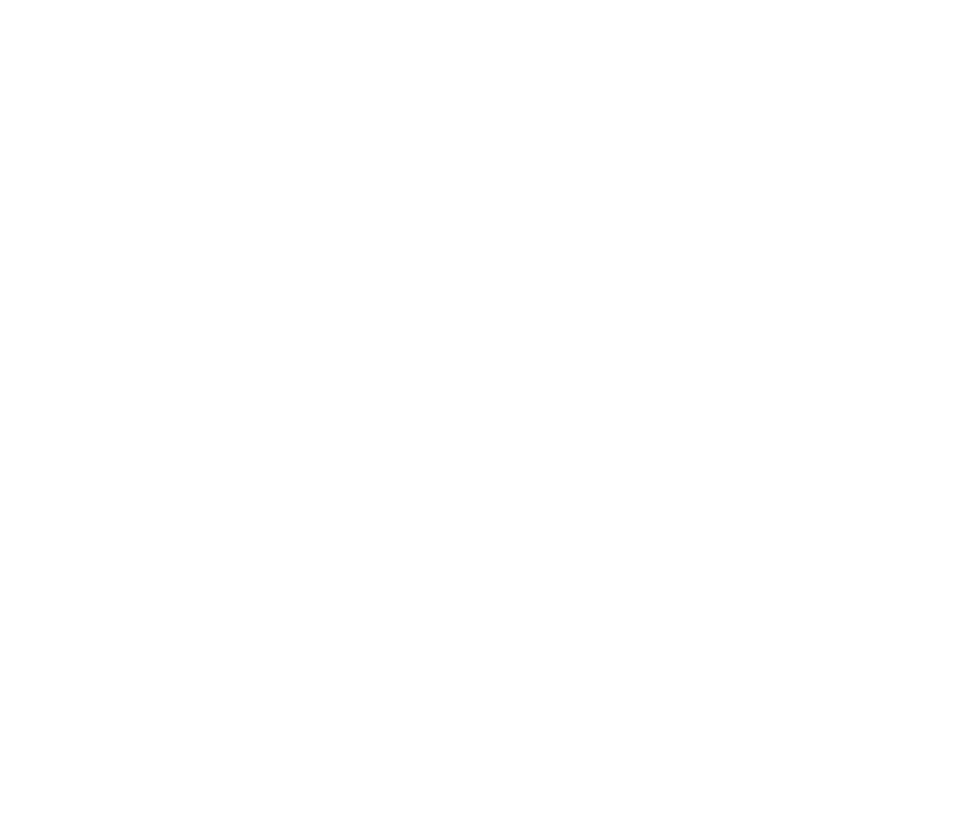
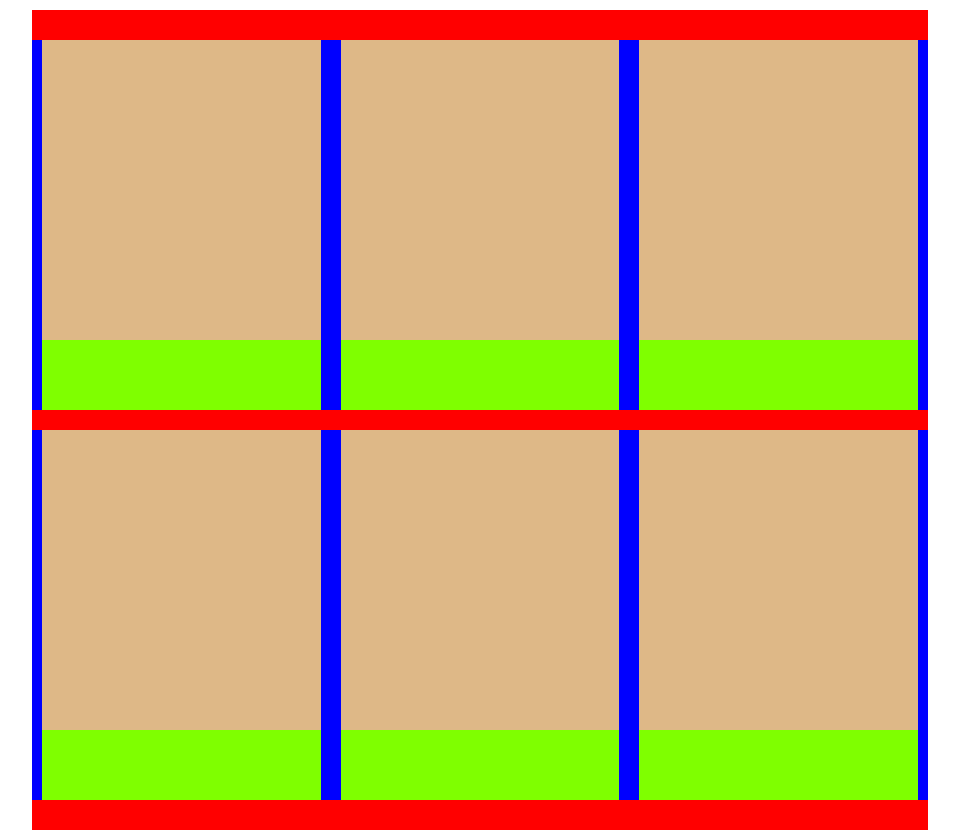
Before and after one commit to Marcotexcode/htmlcss-shop, a plain HTML site: page index.html in a window 1280 px wide. Shown: the whole page, without its empty margins (160-1119 px from the left). Before the commit the page ends 800 px from the top, so only its background shows below. Drawn offline with Linux system fonts and the light colour scheme.

Commit message:
add: layout

```diff
--- a/css/style.css
+++ b/css/style.css
@@ -0,0 +1,91 @@
+
+*{
+    margin: 0;
+    padding: 0;
+    box-sizing: border-box;
+
+
+}
+
+.clearfix:after {
+    content: "";
+    display: table;
+    clear: both;
+  }
+
+
+.container {
+    width: 70%;
+    margin: 10px auto;
+    padding: 10px 0;
+}
+
+.container-box{
+    width: 100%;
+    margin: 20px 0;
+}
+
+.box {
+    margin: 0px 10px 0px 10px;
+    float: left;
+    width: calc(100% / 3 - 10px - 10px );
+}
+
+
+
+
+
+/* immagine del box */
+
+.box-img {
+
+}
+
+
+
+
+
+
+
+
+/* testo de box */
+
+.box-text {
+
+}
+
+
+
+
+
+
+
+
+
+/* debug */
+
+.debug .container {
+    background-color: red;
+}
+
+.debug .container-box{
+    height: 370px;
+    background-color: blue;
+}
+
+.debug .box {
+    height:370px ;
+    background-color: aquamarine;
+}
+
+.debug .box-img {
+    width: 100%;
+    height: 300px;
+    background-color: burlywood;
+}
+
+.debug .box-text {
+    background-color: chartreuse;
+    width: 100%;
+    height: 70px;
+}
--- a/index.html
+++ b/index.html
@@ -7,13 +7,33 @@
     <link rel="stylesheet" href="css/style.css">
     <title>Shop</title>
 </head>
-<body>
+<body class="debug">
     <!-- inizio contenitore -->
     <div class="container">
 
-        <!-- inizio contenitore box -->
-        <section class="container-box">
+        <!-- inizio contenitore box 1 -->
+        <section class="container-box clearfix">
+
             <!-- inizio box 1 -->
+            <div class="box">
+
+                <!-- inizio immagine del box  -->
+                <div class="box-img">
+
+
+                </div>
+                <!-- fine immagine del box -->
+
+                <!-- inizio testo de box  -->
+                <div class="box-text">
+
+                </div>
+                <!-- fine testo del box  -->
+
+            </div>
+            <!-- fine box 1 -->
+
+            <!-- inizio box 2 -->
             <div class="box">
 
                 <!-- inizio immagine del box  -->
@@ -29,9 +49,95 @@
                 <!-- fine testo del box  -->
 
             </div>
+            <!-- fine box 2 -->
+
+            <!-- inizio box 3 -->
+            <div class="box">
+
+                <!-- inizio immagine del box  -->
+                <div class="box-img">
+
+                </div>
+                <!-- fine immagine del box -->
+
+                <!-- inizio testo de box  -->
+                <div class="box-text">
+
+                </div>
+                <!-- fine testo del box  -->
+
+            </div>
+            <!-- fine box 3 -->
+
+        </section>
+        <!-- fine conenitore box 1-->
+
+
+
+        <!-- inizio contenitore box 1 -->
+        <section class="container-box clearfix">
+
+            <!-- inizio box 1 -->
+            <div class="box">
+
+                <!-- inizio immagine del box  -->
+                <div class="box-img">
+
+
+                </div>
+                <!-- fine immagine del box -->
+
+                <!-- inizio testo de box  -->
+                <div class="box-text">
+
+                </div>
+                <!-- fine testo del box  -->
+
+            </div>
             <!-- fine box 1 -->
+
+            <!-- inizio box 2 -->
+            <div class="box">
+
+                <!-- inizio immagine del box  -->
+                <div class="box-img">
+
+                </div>
+                <!-- fine immagine del box -->
+
+                <!-- inizio testo de box  -->
+                <div class="box-text">
+
+                </div>
+                <!-- fine testo del box  -->
+
+            </div>
+            <!-- fine box 2 -->
+
+            <!-- inizio box 3 -->
+            <div class="box">
+
+                <!-- inizio immagine del box  -->
+                <div class="box-img">
+
+                </div>
+                <!-- fine immagine del box -->
+
+                <!-- inizio testo de box  -->
+                <div class="box-text">
+
+                </div>
+                <!-- fine testo del box  -->
+
+            </div>
+            <!-- fine box 3 -->
+
         </section>
-        <!-- fine conenitore box -->
+        <!-- fine conenitore box 1-->
+
+
+
+
 
     </div>
     <!-- fine contenitore -->
```
